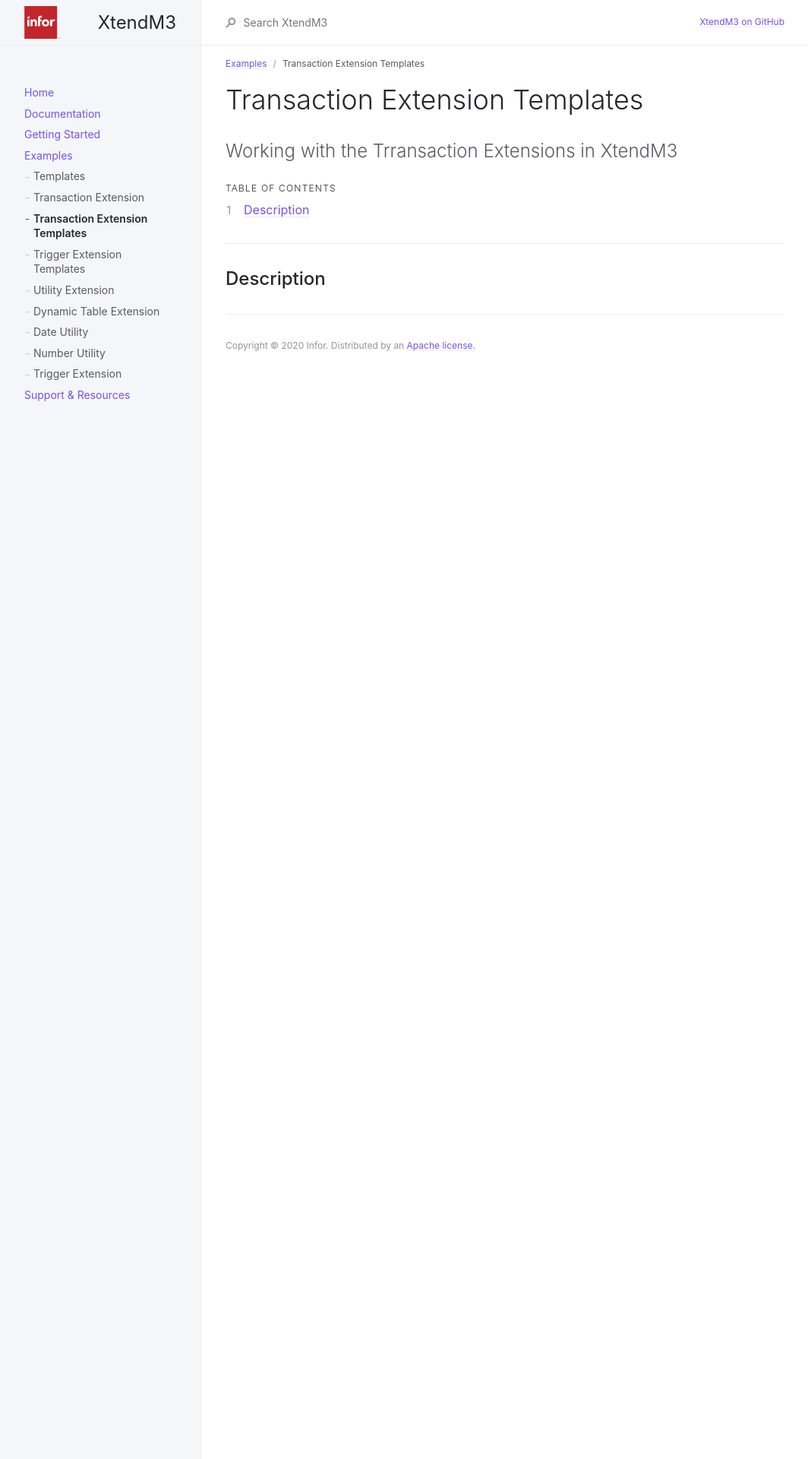
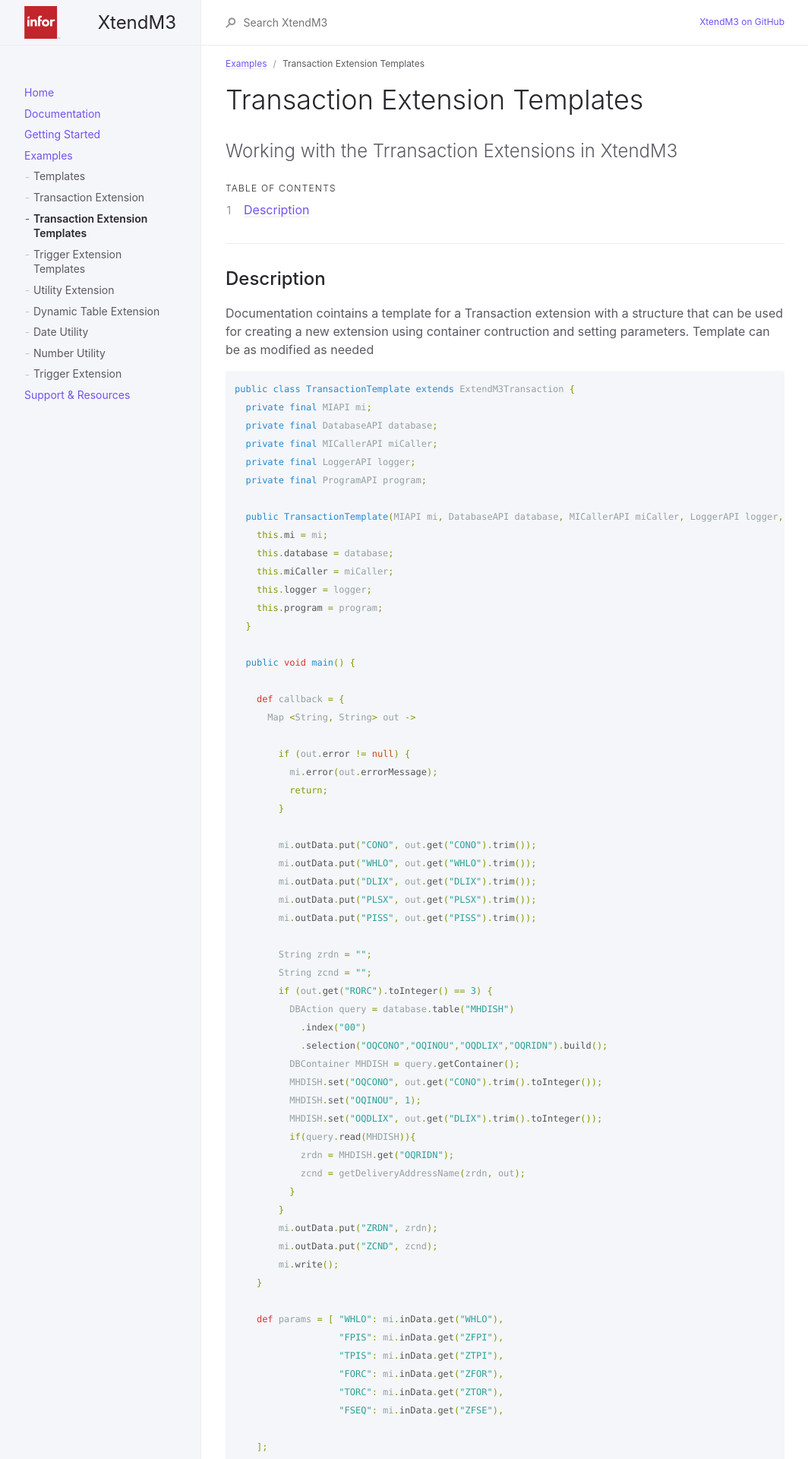
Before and after one commit to infor-cloud/xtendm3, a Jekyll site: the page built from docs/examples/Templates/Transaction_Template.md, in a window 1280 px wide. Shown: the top 1920 px of the page at 76% size, without its empty margins (107-1171 px from the left). Built offline with Jekyll 4.4.1, drawn with Linux system fonts in a browser that asks for light colours; some of the changed text lies outside the part shown.

Commit message:
Templates trigger and transaction files with mockup

````diff
--- a/docs/examples/Templates/Transaction_Template.md
+++ b/docs/examples/Templates/Transaction_Template.md
@@ -20,3 +20,141 @@ Working with the Trransaction Extensions in XtendM3
 ---
 
 ## Description
+
+Documentation cointains a template for a Transaction extension with a structure that can be used for creating a new extension using container contruction and setting parameters.
+Template can be as modified as needed
+
+```groovy
+public class TransactionTemplate extends ExtendM3Transaction {
+  private final MIAPI mi;
+  private final DatabaseAPI database;
+  private final MICallerAPI miCaller;
+  private final LoggerAPI logger;
+  private final ProgramAPI program;
+
+  public TransactionTemplate(MIAPI mi, DatabaseAPI database, MICallerAPI miCaller, LoggerAPI logger, ProgramAPI program) {
+    this.mi = mi;
+    this.database = database;
+    this.miCaller = miCaller;
+    this.logger = logger;
+    this.program = program;
+  }
+
+  public void main() {
+
+    def callback = {
+      Map <String, String> out ->
+
+        if (out.error != null) {
+          mi.error(out.errorMessage);
+          return;
+        }
+
+        mi.outData.put("CONO", out.get("CONO").trim());
+        mi.outData.put("WHLO", out.get("WHLO").trim());
+        mi.outData.put("DLIX", out.get("DLIX").trim());
+        mi.outData.put("PLSX", out.get("PLSX").trim());
+        mi.outData.put("PISS", out.get("PISS").trim());
+
+        String zrdn = "";
+        String zcnd = "";
+        if (out.get("RORC").toInteger() == 3) {
+          DBAction query = database.table("MHDISH")
+            .index("00")
+            .selection("OQCONO","OQINOU","OQDLIX","OQRIDN").build();
+          DBContainer MHDISH = query.getContainer();
+          MHDISH.set("OQCONO", out.get("CONO").trim().toInteger());
+          MHDISH.set("OQINOU", 1);
+          MHDISH.set("OQDLIX", out.get("DLIX").trim().toInteger());
+          if(query.read(MHDISH)){
+            zrdn = MHDISH.get("OQRIDN");
+            zcnd = getDeliveryAddressName(zrdn, out);
+          }
+        }
+        mi.outData.put("ZRDN", zrdn);
+        mi.outData.put("ZCND", zcnd);
+        mi.write();
+    }
+
+    def params = [ "WHLO": mi.inData.get("WHLO"),
+                   "FPIS": mi.inData.get("ZFPI"),
+                   "TPIS": mi.inData.get("ZTPI"),
+                   "FORC": mi.inData.get("ZFOR"),
+                   "TORC": mi.inData.get("ZTOR"),
+                   "FSEQ": mi.inData.get("ZFSE"),
+
+    ];
+    //.error("${params}");
+    miCaller.call("MWS420MI", "TransactionTemplate", params, callback);
+  }
+
+  /**
+   * Retrieve delivery address name
+   * @param
+   * @return deliveryName
+   */
+  String getDeliveryAddressName(String orderNo, Map<String, String> params) {
+    String deliveryAddress = "";
+    DBAction query = database.table("OOHEAD")
+      .index("00")
+      .selection("OAORNO","OACUNO","OAADID").build();
+    DBContainer OOHEAD = query.getContainer();
+    OOHEAD.set("OACONO", program.LDAZD.get("CONO"));
+    OOHEAD.set("OAORNO", orderNo);
+    if(query.read(OOHEAD)){
+      int iter = 0;
+      Closure<?> OOADRECallback = {
+        DBContainer data->
+          if (iter > 1) {
+            return;
+          }
+          iter = iter + 1;
+          deliveryAddress = data.get("ODCUNM");
+          logger.debug("XtendM3Debug_TransactionTemplate: ${orderNo} OOADRE ${deliveryAddress}");
+      }
+
+      query = database.table("OOADRE")
+        .index("00")
+        .selection("ODCUNM").build();
+      DBContainer OOADRE = query.getContainer();
+      OOADRE.set("ODCONO", OOHEAD.get("OACONO"));
+      OOADRE.set("ODORNO", OOHEAD.get("OAORNO"));
+      OOADRE.set("ODADRT", 1);
+
+      if(query.readAll(OOADRE, 3, OOADRECallback)){
+        return deliveryAddress;
+      }
+
+      query = database.table("OCUSAD")
+        .index("00")
+        .selection("OPCUNM").build();
+      DBContainer OCUSAD = query.getContainer();
+      OCUSAD.set("OPCONO", OOHEAD.get("OACONO"));
+      OCUSAD.set("OPCUNO", OOHEAD.get("OACUNO"));
+      OCUSAD.set("OPADRT", 1);
+      OCUSAD.set("OPADID", OOHEAD.get("OAADID"));
+      if(query.read(OCUSAD)){
+        deliveryAddress = OCUSAD.get("OPCUNM");
+        logger.debug("XtendM3Debug_TransactionTemplate: ${orderNo} OCUSAD ${deliveryAddress}");
+        return deliveryAddress;
+      }
+
+      logger.debug("XtendM3Debug_TransactionTemplate: ${orderNo} CONO=${OOHEAD.get('OACONO')} LDAZD=${params['CONO'].toInteger()} CUNO=${OOHEAD.get('OACUNO')} ${params['CUNO']}");
+      if (OOHEAD.get("OACONO") != params["CONO"].toInteger() || OOHEAD.get("OACUNO") != params["CUNO"]) {
+        query = database.table("OCUSMA")
+          .index("00")
+          .selection("OKCUNM").build();
+        DBContainer OCUSMA = query.getContainer();
+        OCUSMA.set("OKCONO", OOHEAD.get("OACONO"));
+        OCUSMA.set("OKCUNO", OOHEAD.get("OKCUNO"));
+        if(query.read(OCUSMA)){
+          deliveryAddress = OCUSMA.get("OKCUNM");
+          return deliveryAddress;
+        }
+      }
+    }
+    return deliveryAddress;
+  }
+}
+
+```
````
